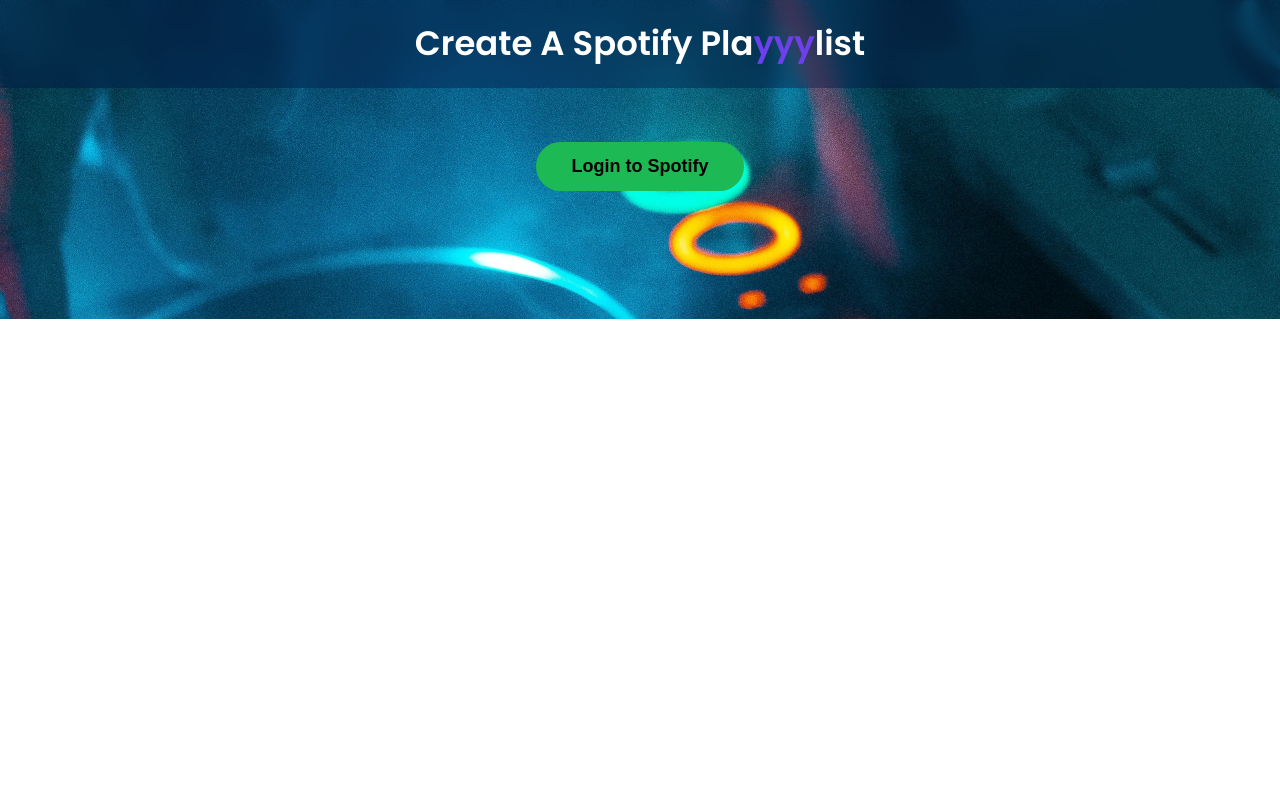
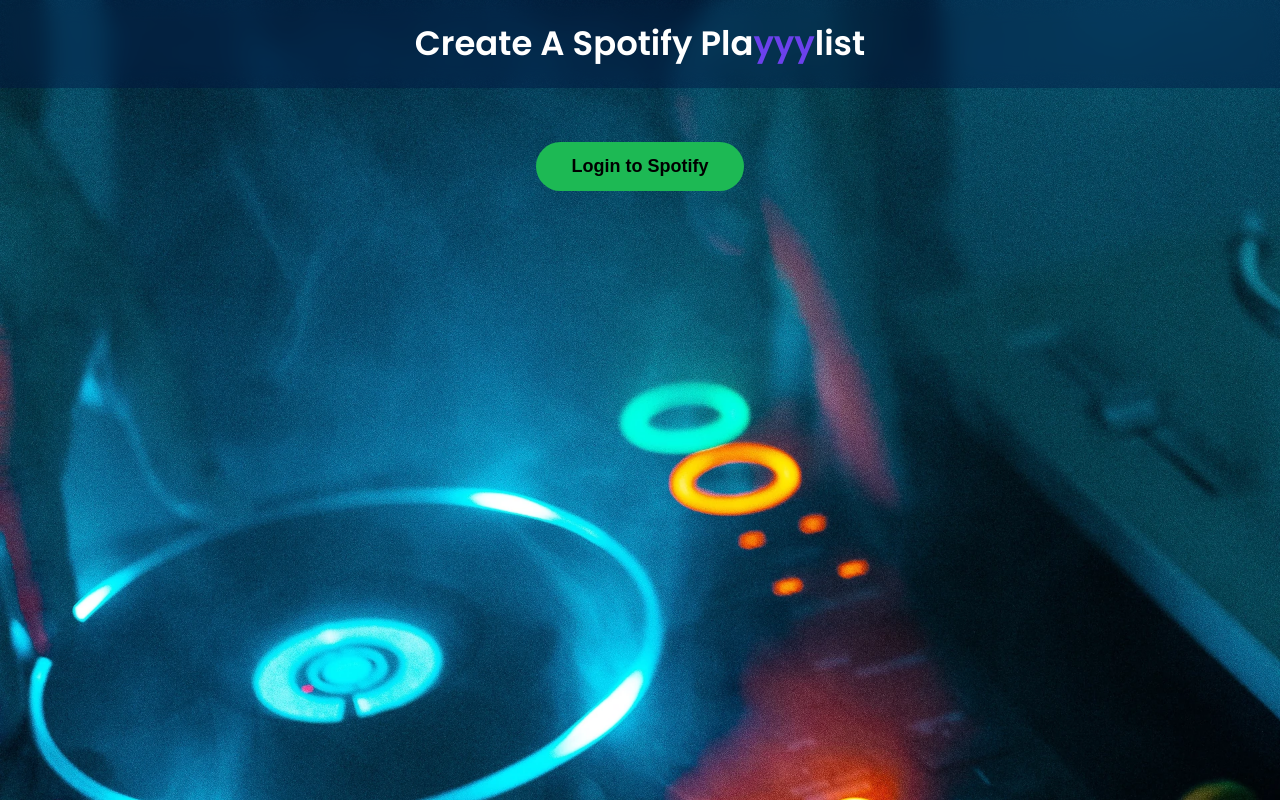
Before and after one commit to Jamesllllllllll/Jamming, a React (Create React App) app: page / in a window 1280 px wide. Built offline with nearby package versions, Linux system fonts and the light colour scheme.

Commit message:
Fixed background / Search results height

```diff
--- a/src/Components/App/App.css
+++ b/src/Components/App/App.css
@@ -8,7 +8,7 @@
   font-size: 18px;
 }
 
-div.body {
+body {
   background-image: url('./DJ.webp');
   background-size: cover;
   background-position: center;
@@ -37,7 +37,7 @@
 
 .App {
   height: 100%;
-  padding: 0 17% 10% 17%;
+  padding: 0 17% 0 17%;
   font-family: 'Work Sans', sans-serif;
   font-weight: 500;
   color: #fff;
--- a/src/Components/SearchResults/SearchResults.css
+++ b/src/Components/SearchResults/SearchResults.css
@@ -1,6 +1,6 @@
 .SearchResults {
     width: 50%;
-    height: 950px;
+    height: 650px;
     overflow-y: scroll;
     padding: .88rem;
     background-color: rgba(1, 12, 63, 0.7);
```
